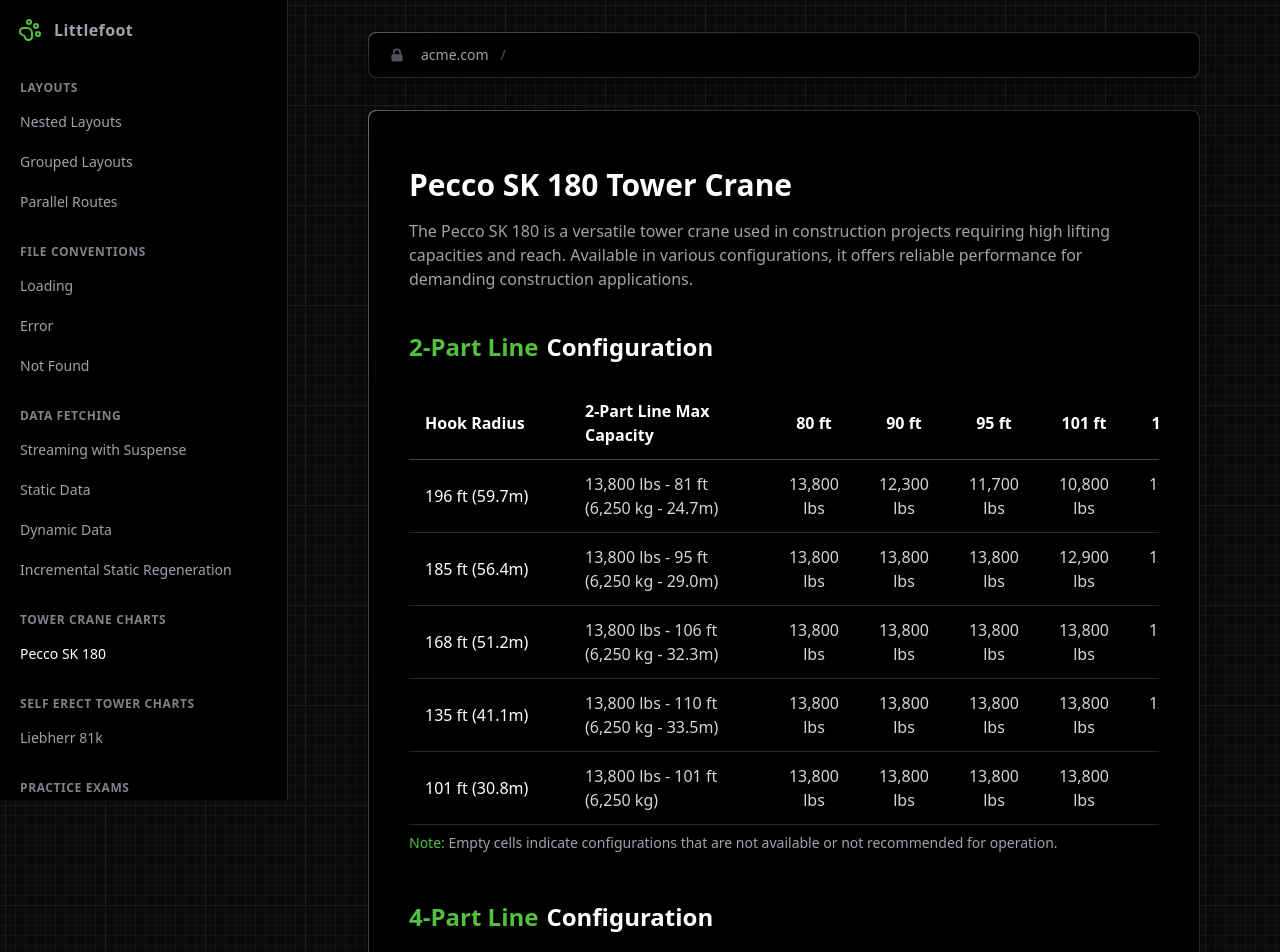
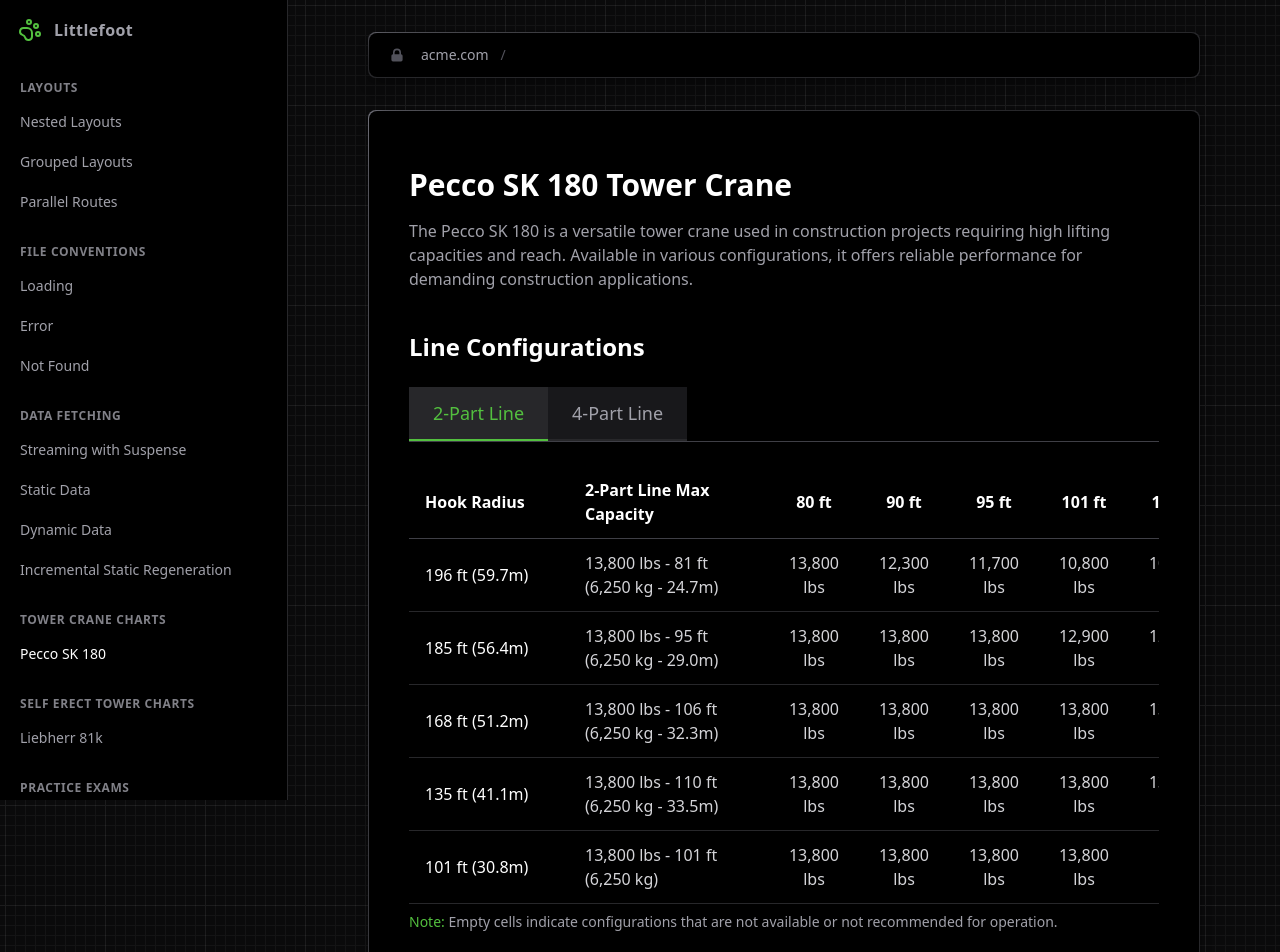
Before and after one commit to ArsCodeAmatoria/lilfoot, a Next.js app: page /pecco-sk-180 in a window 1280 px wide. Shown: the top 952 px of the page. Built offline with nearby package versions, Linux system fonts and the light colour scheme.

Commit message:
Convert 2-Part Line and 4-Part Line configurations to tabbed interface on the Pecco SK 180 page

```diff
--- a/app/pecco-sk-180/page.tsx
+++ b/app/pecco-sk-180/page.tsx
@@ -1,9 +1,31 @@
+"use client";
+
+import { useState } from "react";
+
 export const metadata = {
   title: 'Pecco SK 180 Tower Crane | Littlefoot',
   description: 'Load charts and specifications for the Pecco SK 180 tower crane with 2-Part and 4-Part line configurations'
 };
 
+// Tab Button Component
+function TabButton({ isActive, onClick, children }: { isActive: boolean, onClick: () => void, children: React.ReactNode }) {
+  return (
+    <button
+      onClick={onClick}
+      className={`px-6 py-3 font-medium transition-colors duration-200 text-lg ${
+        isActive
+          ? "bg-gray-800 text-highlight border-b-2 border-highlight"
+          : "bg-gray-900 text-gray-400 hover:text-gray-300 border-b-2 border-gray-800"
+      }`}
+    >
+      {children}
+    </button>
+  );
+}
+
 export default function PeccoSK180Page() {
+  const [activeTab, setActiveTab] = useState<"twoPartLine" | "fourPartLine">("twoPartLine");
+
   return (
     <div className="container mx-auto py-8 px-4">
       <div className="mb-10">
@@ -15,12 +37,32 @@ export default function PeccoSK180Page() {
       </div>
 
       <div className="space-y-12">
-        {/* 2-Part Line Configuration */}
+        {/* Line Configuration Tabs */}
         <section>
-          <h2 className="text-2xl font-bold text-white mb-6">
-            <span className="mr-2 text-highlight">2-Part Line</span>
-            Configuration
-          </h2>
+          <h2 className="text-2xl font-bold text-white mb-6">Line Configurations</h2>
+
+          <div className="mb-6">
+            <div className="flex border-b border-gray-700">
+              <TabButton
+                isActive={activeTab === "twoPartLine"}
+                onClick={() => setActiveTab("twoPartLine")}
+              >
+                2-Part Line
+              </TabButton>
+              <TabButton
+                isActive={activeTab === "fourPartLine"}
+                onClick={() => setActiveTab("fourPartLine")}
+              >
+                4-Part Line
+              </TabButton>
+            </div>
+          </div>
+
+          {/* Tab Content */}
+          <div className="mt-4">
+            {/* 2-Part Line Content */}
+            {activeTab === "twoPartLine" && (
+              <div>
                 <div className="overflow-x-auto">
                   <table className="w-full border-collapse bg-black">
                     <thead>
@@ -129,6 +171,7 @@ export default function PeccoSK180Page() {
                         <td className="py-3 px-4 text-center text-gray-300"></td>
                         <td className="py-3 px-4 text-center text-gray-300"></td>
                         <td className="py-3 px-4 text-center text-gray-300"></td>
+                        <td className="py-3 px-4 text-center text-gray-300"></td>
                       </tr>
                       <tr className="border-b border-gray-800 hover:bg-gray-900">
                         <td className="py-3 px-4 text-white font-medium sticky left-0 bg-black z-10">101 ft (30.8m)</td>
@@ -154,14 +197,12 @@ export default function PeccoSK180Page() {
                 <div className="mt-2 text-sm text-gray-400">
                   <span className="text-highlight font-medium">Note:</span> Empty cells indicate configurations that are not available or not recommended for operation.
                 </div>
-        </section>
+              </div>
+            )}
 
-        {/* 4-Part Line Configuration */}
-        <section>
-          <h2 className="text-2xl font-bold text-white mb-6">
-            <span className="mr-2 text-highlight">4-Part Line</span>
-            Configuration
-          </h2>
+            {/* 4-Part Line Content */}
+            {activeTab === "fourPartLine" && (
+              <div>
                 <div className="overflow-x-auto">
                   <table className="w-full border-collapse bg-black">
                     <thead>
@@ -295,6 +336,9 @@ export default function PeccoSK180Page() {
                 </div>
                 <div className="mt-2 text-sm text-gray-400">
                   <span className="text-highlight font-medium">Note:</span> Empty cells indicate configurations that are not available or not recommended for operation.
+                </div>
+              </div>
+            )}
           </div>
         </section>
 
```
Lines whose indentation alone changed are shown as unchanged.
